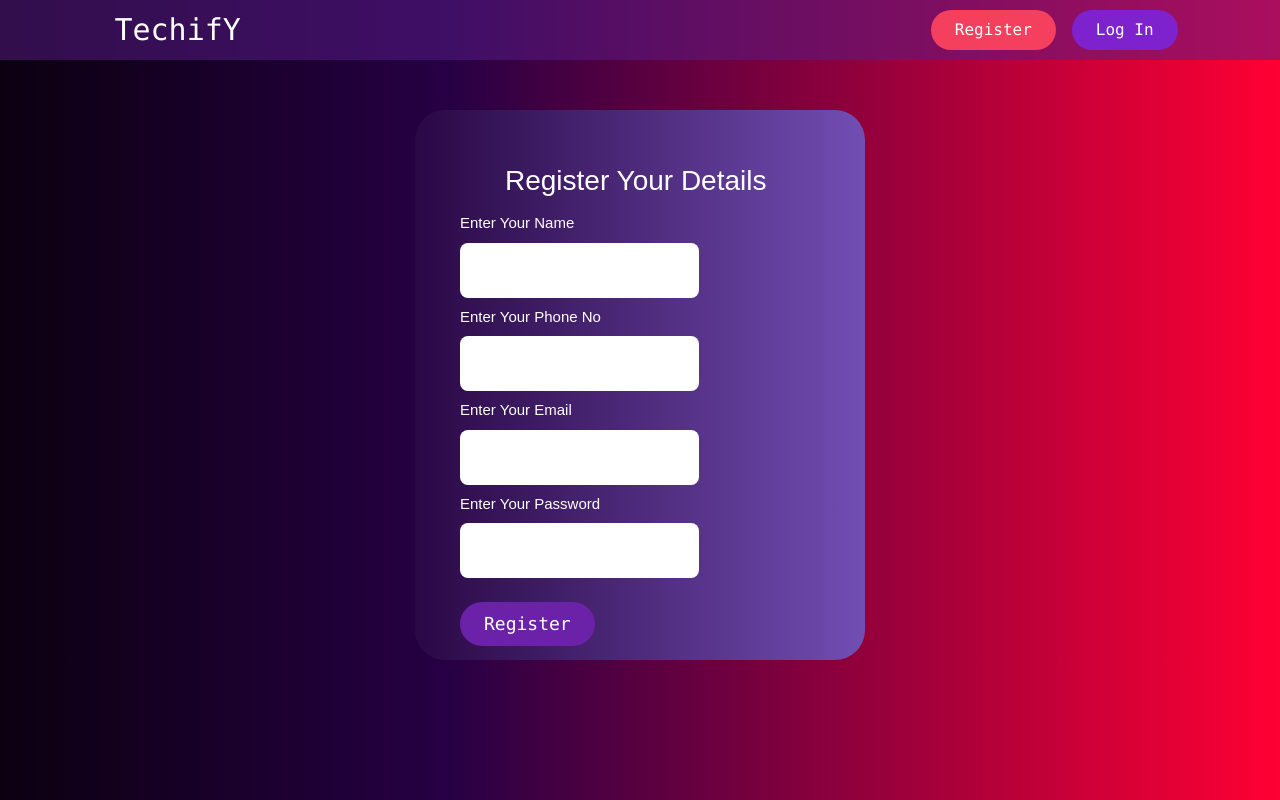
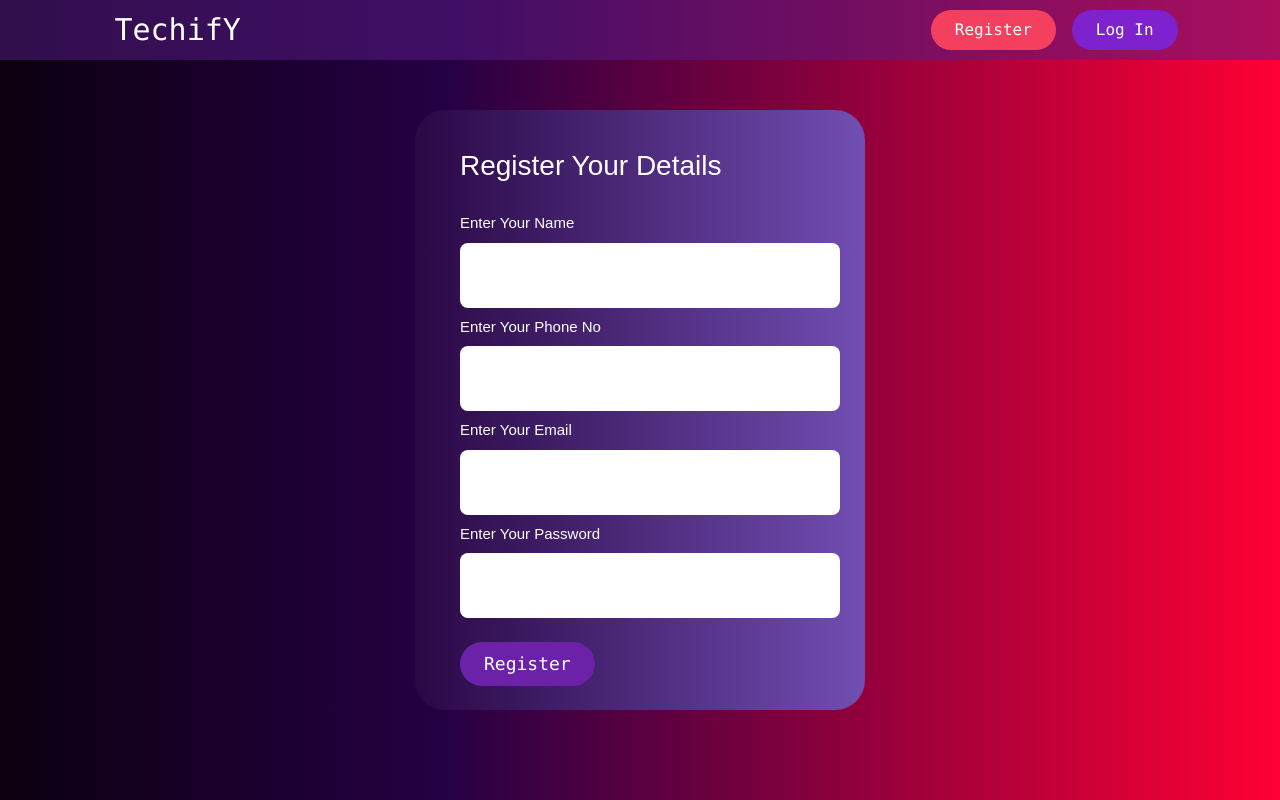
Before and after one commit to bidyut10/TechifY, a React (Create React App) app: page / in a window 1280 px wide. Built offline with nearby package versions, Linux system fonts and the light colour scheme; a web font is replaced by a local one.

Commit message:
front-backend- connects

```diff
--- a/src/Pages/CommonCssPage/CommonCss.css
+++ b/src/Pages/CommonCssPage/CommonCss.css
@@ -5,7 +5,7 @@
   background: -webkit-linear-gradient(to right, #2a0845, #7754b8);
   background: linear-gradient(to right, #2a0845, #714eb2);
   width: 450px;
-  height: 550px;
+  height: 600px;
   background-position: center;
   background-size: cover;
   padding: 15px 0;
@@ -39,6 +39,8 @@ form {
   color: rgb(0, 0, 0);
   font-size: 15px;
   border-radius: 6px;
+  /* justify-content: center; */
+  align-items: center;
 }
 
 form.form-example {
@@ -57,7 +59,7 @@ label {
 
 input {
   width: 100%;
-  height: 55px;
+  height: 65px;
   margin: 8px 0;
   box-sizing: border-box;
   padding: 12px 20px;
--- a/src/Pages/Register/Register.js
+++ b/src/Pages/Register/Register.js
@@ -20,7 +20,7 @@ const Register = () => {
 
   const sendReq = async () => {
     const res = await axios
-      .post("https://techify-backend-api.onrender.com/register", {
+      .post("http://localhost:3001/register", {
         name: inputs.name,
         phone: inputs.phone,
         password: inputs.password,
@@ -39,13 +39,14 @@ const Register = () => {
     // console.log(inputs);
     sendReq()
       .then(() => alert("Registration Successful"))
-      .then(() => { navigate("/login")})
+      .then(() => { navigate("/login") })
       .catch(() => alert("Check Your Details"));
   };
 
   return (
     <div className="main-from">
       <div id="common-id" className="common-box">
+        <h1>Register Your Details</h1>
 
         <form
           onSubmit={handleSubmit}
@@ -53,10 +54,8 @@ const Register = () => {
           method="POST"
           className="form-example"
         >
-          <h1>Register Your Details</h1>
-
-          <div className="form-example -inside">
-            <label htmlFor="name">Enter Your Name</label> <br />
+          <div className="form-example">
+            <label htmlFor="name">Enter Your Name</label>
             <input
               onChange={handleChange}
               type={"name"}
@@ -68,8 +67,8 @@ const Register = () => {
               maxLength={25}
             />
           </div>
-          <div className="form-example -inside">
-            <label htmlFor="name">Enter Your Phone No</label> <br />
+          <div className="form-example">
+            <label htmlFor="name">Enter Your Phone No</label>
             <input
               onChange={handleChange}
               type={"phone"}
@@ -80,8 +79,8 @@ const Register = () => {
               maxLength={10}
             />
           </div>
-          <div className="form-example -inside">
-            <label htmlFor="email">Enter Your Email</label> <br />
+          <div className="form-example">
+            <label htmlFor="email">Enter Your Email</label>
             <input
               onChange={handleChange}
               type={"email"}
@@ -91,8 +90,8 @@ const Register = () => {
               required
             />
           </div>
-          <div className="form-example -inside">
-            <label htmlFor="name">Enter Your Password</label> <br />
+          <div className="form-example">
+            <label htmlFor="name">Enter Your Password</label>
             <input
               onChange={handleChange}
               type={"password"}
```
